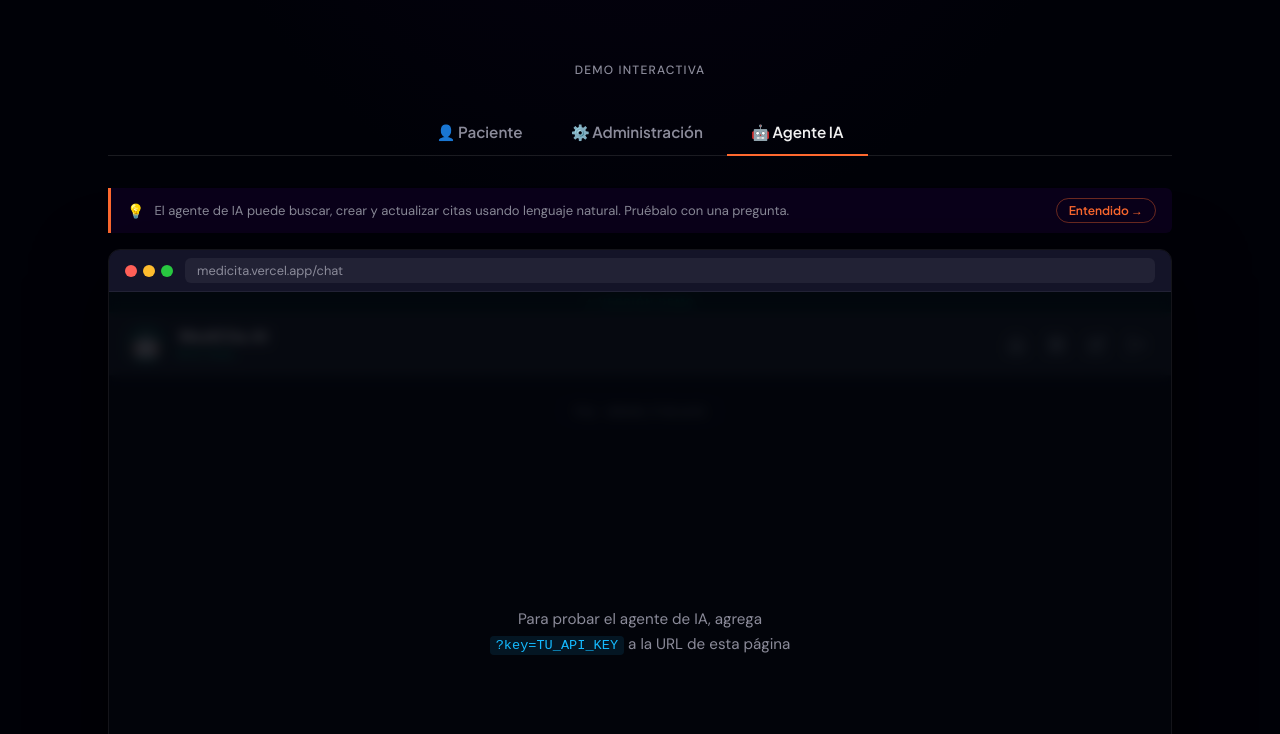
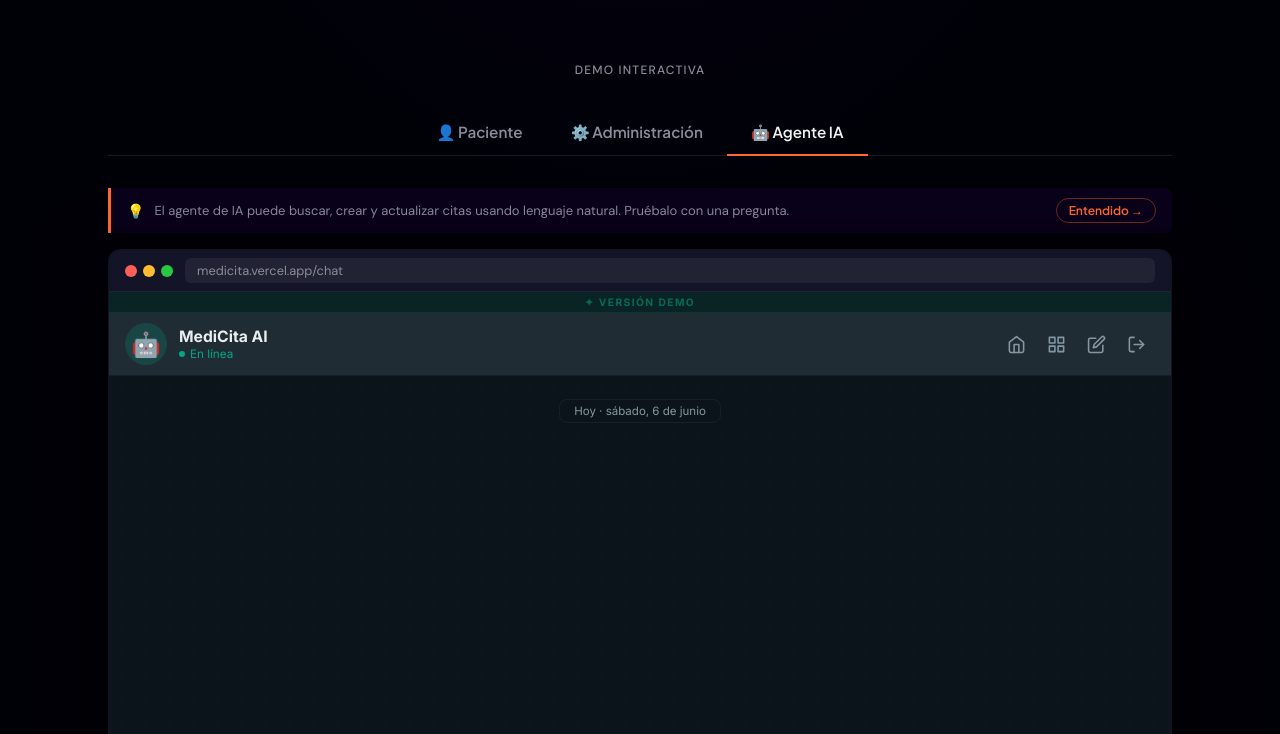
Before and after one commit to alejandroorozco2391/sistema-citas-medicita, a plain HTML site: page demo.html in a window 1280 px wide. Both pictures are taken after a click on the link "Agente IA". Shown: the part 802-1536 px from the top of the page. Drawn offline with nearby package versions, Linux system fonts and the light colour scheme.

Commit message:
fix: elimina overlay de api key, ya no es necesario

```diff
--- a/demo.html
+++ b/demo.html
@@ -457,38 +457,6 @@
       display: block;
     }
 
-    .no-key-overlay {
-      position: absolute;
-      inset: 0;
-      display: flex;
-      align-items: center;
-      justify-content: center;
-      background: rgba(0, 1, 7, 0.78);
-      backdrop-filter: blur(6px);
-      z-index: 10;
-    }
-
-    .no-key-msg {
-      text-align: center;
-      padding: 32px;
-      max-width: 400px;
-    }
-
-    .no-key-msg p {
-      font-family: 'DM Sans', sans-serif;
-      font-size: 0.95rem;
-      color: var(--text-muted);
-      line-height: 1.65;
-    }
-
-    .no-key-msg code {
-      font-family: 'Courier New', monospace;
-      font-size: 0.85rem;
-      color: var(--accent-blue);
-      background: rgba(21, 186, 255, 0.1);
-      border-radius: 4px;
-      padding: 2px 6px;
-    }
 
     @media (max-width: 768px) {
       .tabs-section { padding: 48px clamp(1rem, 4vw, 2rem) 64px; }
@@ -1120,12 +1088,7 @@
             <div class="browser-url" id="chat-url">medicita.vercel.app/chat</div>
           </div>
           <div class="iframe-wrapper" id="seccion-agente">
-            <iframe id="iframe-agente" title="Agente IA MediBot — MediCita"></iframe>
-            <div class="no-key-overlay" id="no-key-overlay">
-              <div class="no-key-msg">
-                <p>Para probar el agente de IA, agrega<br /><code>?key=TU_API_KEY</code> a la URL de esta página</p>
-              </div>
-            </div>
+            <iframe src="chat.html" id="iframe-agente" title="Agente IA MediBot — MediCita"></iframe>
           </div>
         </div>
       </div>
@@ -1267,23 +1230,6 @@
   </footer>
 
   <script>
-    /* ── Parámetros de URL — se leen inmediatamente, sin esperar eventos ── */
-    const params = new URLSearchParams(window.location.search);
-    const apiKey = params.get('key');
-    const model  = params.get('model') || 'claude-haiku-4-5-20251001';
-
-    const chatIframe   = document.getElementById('iframe-agente');
-    const noKeyOverlay = document.getElementById('no-key-overlay');
-
-    if (apiKey) {
-      chatIframe.src = `chat.html?demo=true&key=${apiKey}&model=${model}`;
-      document.getElementById('chat-url').textContent = 'medicita.vercel.app/chat?demo=true';
-      noKeyOverlay.style.setProperty('display', 'none', 'important');
-    } else {
-      chatIframe.src = 'chat.html';
-      noKeyOverlay.style.display = 'flex';
-    }
-
     /* ── Header, hamburger ─────────────────────────────────────────── */
     const siteHeader = document.getElementById('site-header');
     const hamburger  = document.getElementById('hamburger');
```
